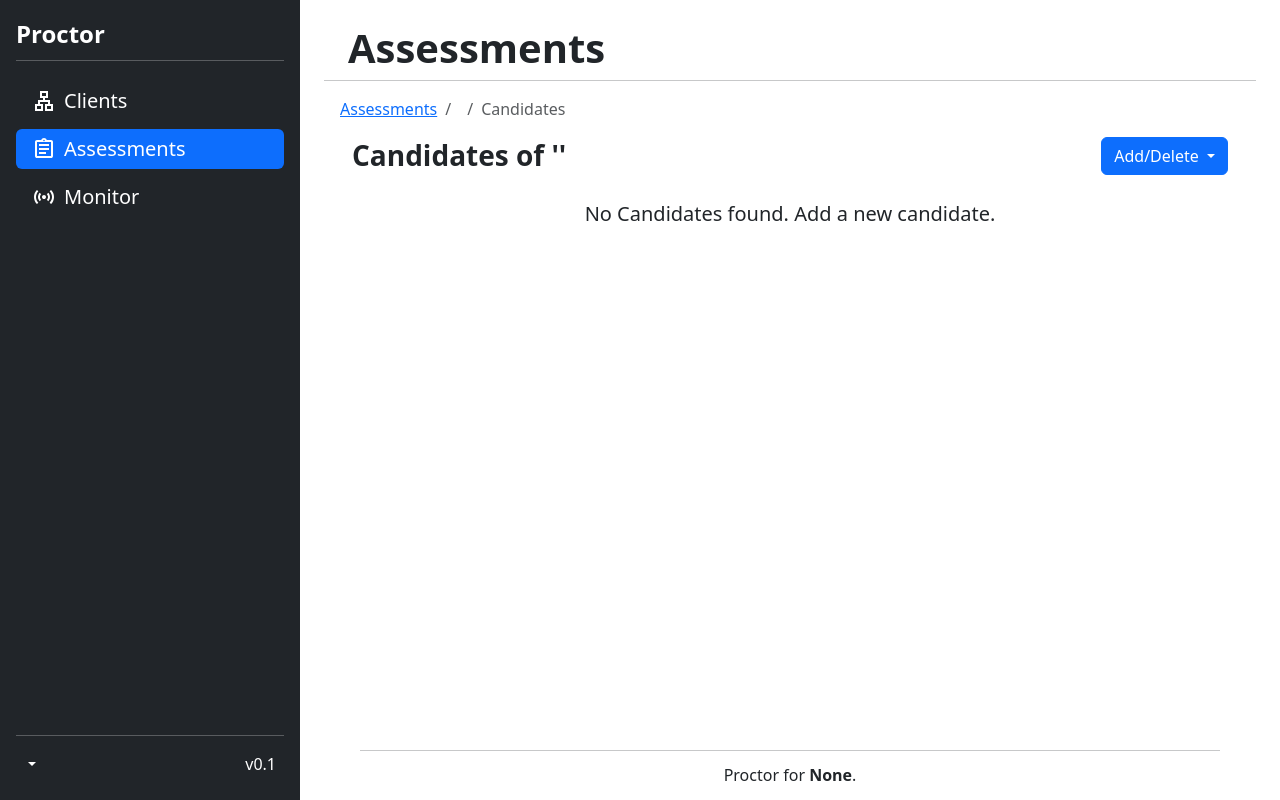
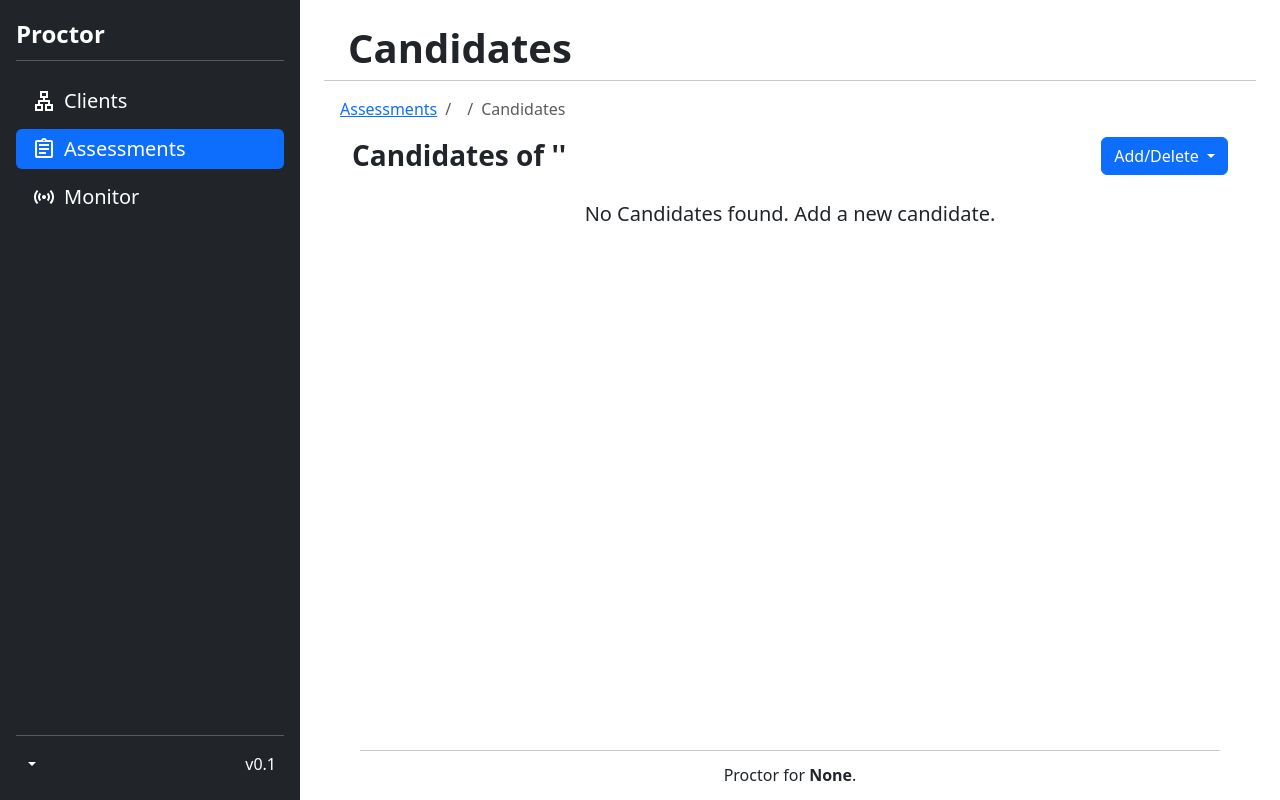
Before and after one commit to diptanilsaha/proctor_server, a Flask app: template templates/assessments/candidates.html in a window 1280 px wide. Run offline with Flask 3, Linux system fonts and the light colour scheme; the template is opened without the code that fills it, so the values that code supplies are empty; some libraries are stand-ins or nearby versions.

Commit message:
style: candidates ui updated

```diff
--- a/templates/assessments/candidate.html
+++ b/templates/assessments/candidate.html
@@ -6,7 +6,7 @@
 <div class="container mt-4 px-4">
     <!-- header -->
     <div class="d-flex justify-content-between align-items-center mx-4 mb-2">
-        <h1 class="mb-0"><strong>Assessments</strong></h1>
+        <h1 class="mb-0"><strong>Candidate</strong></h1>
     </div>
     <hr class="mt-0 mb-3">
     <!-- breadcrumb -->
@@ -45,7 +45,11 @@
                     <td>
                         {% if candidate.is_assigned %}
                         {{ candidate.client_session.client.name }}
+                        {% if candidate.assessment.current_status.value not in ['expire', 'complete'] %}
                         <a class="btn btn-outline-dark btn-sm" href="{{ url_for('assessments.assign', pk=candidate.id) }}">Reassign</a>
+                        {% else %}
+                        <a href="{{ url_for('sessions.session', session_id=candidate.client_session.id) }}" class="btn btn-outline-dark btn-sm">Go to Client Session</a>
+                        {% endif %}
                         {% if candidate.assessment.current_status.value in ['initial', 'registration'] %}
                         <a class="btn btn-outline-danger btn-sm" data-bs-toggle="modal" data-bs-target="#removeModal">Remove assignment</a>
                         {% endif %}
--- a/templates/assessments/candidates.html
+++ b/templates/assessments/candidates.html
@@ -6,7 +6,7 @@
 <div class="container mt-4 px-4">
     <!-- header -->
     <div class="d-flex justify-content-between align-items-center mx-4 my-2">
-        <h1 class="mb-0"><strong>Assessments</strong></h1>
+        <h1 class="mb-0"><strong>Candidates</strong></h1>
     </div>
     <hr class="mt-0 mb-3">
     <!-- breadcrumb -->
```
